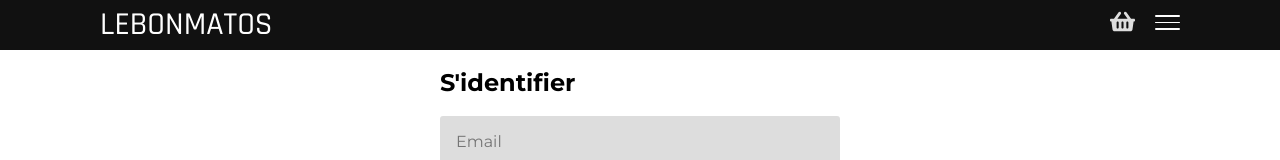
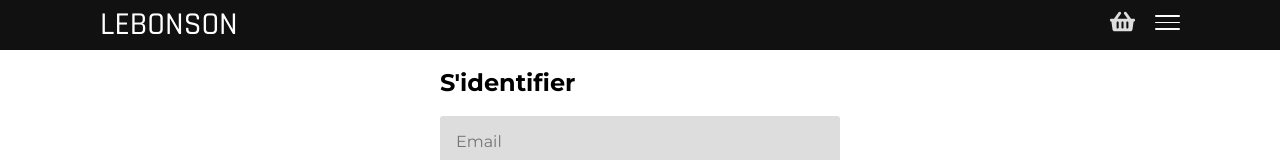
Before and after one commit to btkdevkh/lebonson, a React (Create React App) app in the folder frontend/: page /login in a window 1280 px wide. Shown: the top 160 px of the page. Built offline with nearby package versions, Linux system fonts and the light colour scheme; a web font is replaced by a local one.

Commit message:
added products

```diff
--- a/frontend/public/index.html
+++ b/frontend/public/index.html
@@ -12,7 +12,7 @@
     <link rel="apple-touch-icon" href="%PUBLIC_URL%/mic.png" />
     <link rel="manifest" href="%PUBLIC_URL%/manifest.json" />
     <link rel="stylesheet" href="https://cdnjs.cloudflare.com/ajax/libs/font-awesome/5.15.3/css/all.min.css" referrerpolicy="no-referrer" />
-    <title>Lebonson | Vente de bon matos</title>
+    <title>Lebonson | Produits de son</title>
   </head>
   <body>
     <noscript>You need to enable JavaScript to run this app.</noscript>
--- a/frontend/src/components/Navbar/Navbar.tsx
+++ b/frontend/src/components/Navbar/Navbar.tsx
@@ -19,7 +19,7 @@ export default function Navbar({ isOpen, handleNavbarBurger }: Props) {
     <>
       <nav className='navbar'>
         <div className="container">
-          <Link to={'/'} className="logo">lebonmatos</Link>
+          <Link to={'/'} className="logo">lebonson</Link>
           <div style={{
               display: 'flex',
               alignItems: 'center',
--- a/frontend/src/pages/Admin/Products/AdminProduct.tsx
+++ b/frontend/src/pages/Admin/Products/AdminProduct.tsx
@@ -85,7 +85,7 @@ function AdminProduct() {
             ))}
           </tbody>
         </table>
-      ) : <div className='zeroList'>Il n'y a pas de matos</div>}
+      ) : <div className='zeroList'>Il n'y a pas de produit, ajoutez en !</div>}
 
       {/* Create Product */}
       {isCreate && <FormAdminProduct product={null} />}
--- a/frontend/src/pages/Product/Products.tsx
+++ b/frontend/src/pages/Product/Products.tsx
@@ -13,7 +13,7 @@ export default function Products() {
 
   return (
     <>
-      <HeadingH2>Matos</HeadingH2>
+      <HeadingH2>Nos derniers produits</HeadingH2>
       <section className="products-list">
         {
           products &&
```
Also changed, not shown: 12 other files (tests, documents, lock files or other folders).
